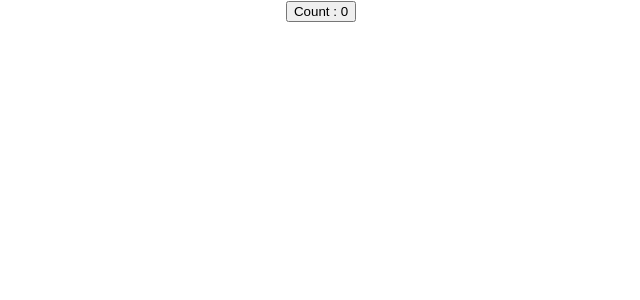
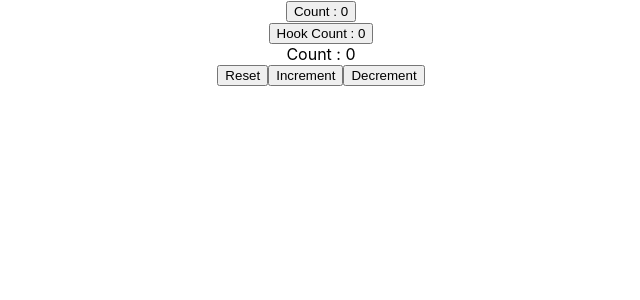
Before and after one commit to souravsinghaoned/react-hooks, a React (Create React App) app: page / in a window 1280 px wide. Shown: the top 300 px of the page, without its empty margins (319-959 px from the left). Built offline with nearby package versions, Linux system fonts and the light colour scheme.

Commit message:
hook counter

```diff
--- a/src/App.js
+++ b/src/App.js
@@ -1,9 +1,13 @@
 import './App.css';
 import CounterClass from './components/ClassComponents';
+import HookCounter from './components/HookCounter';
+import HookCounterTwo from './components/HookCounterTwo';
 function App() {
   return (
     <div className="App">
       <CounterClass/>
+      <HookCounter/>
+      <HookCounterTwo/>
     </div>
   );
 }
--- a/src/components/ClassComponents.js
+++ b/src/components/ClassComponents.js
@@ -22,4 +22,4 @@ class CounterClass extends React.Component{
         )
     }
 }
-export default CounterClass
+export default CounterClass;
--- /dev/null
+++ b/src/components/HookCounter.js
@@ -0,0 +1,14 @@
+import React, { useState } from "react";
+
+function HookCounter(){
+    let [count, setCount] = useState(0)
+
+
+
+    return(
+        <div>
+            <button onClick={()=>{setCount(prevCount =>prevCount+1)}}>Hook Count : {count}</button>
+        </div>
+    )
+}
+export default HookCounter;
--- /dev/null
+++ b/src/components/HookCounterTwo.js
@@ -0,0 +1,17 @@
+import React, { useState } from "react";
+
+function HookCounterTwo(){
+    let increment = 0
+    let [count, setCount] = useState(increment)
+
+
+    return(
+        <div>
+            Count : {count}<br/>
+            <button onClick={()=>{setCount(increment)}}>Reset</button>
+            <button onClick={()=>{setCount(prevCount => prevCount + 1)}}>Increment</button>
+            <button onClick={()=>{setCount(prevCount => prevCount - 1)}}>Decrement</button>
+        </div>
+    )
+}
+export default HookCounterTwo;
```
